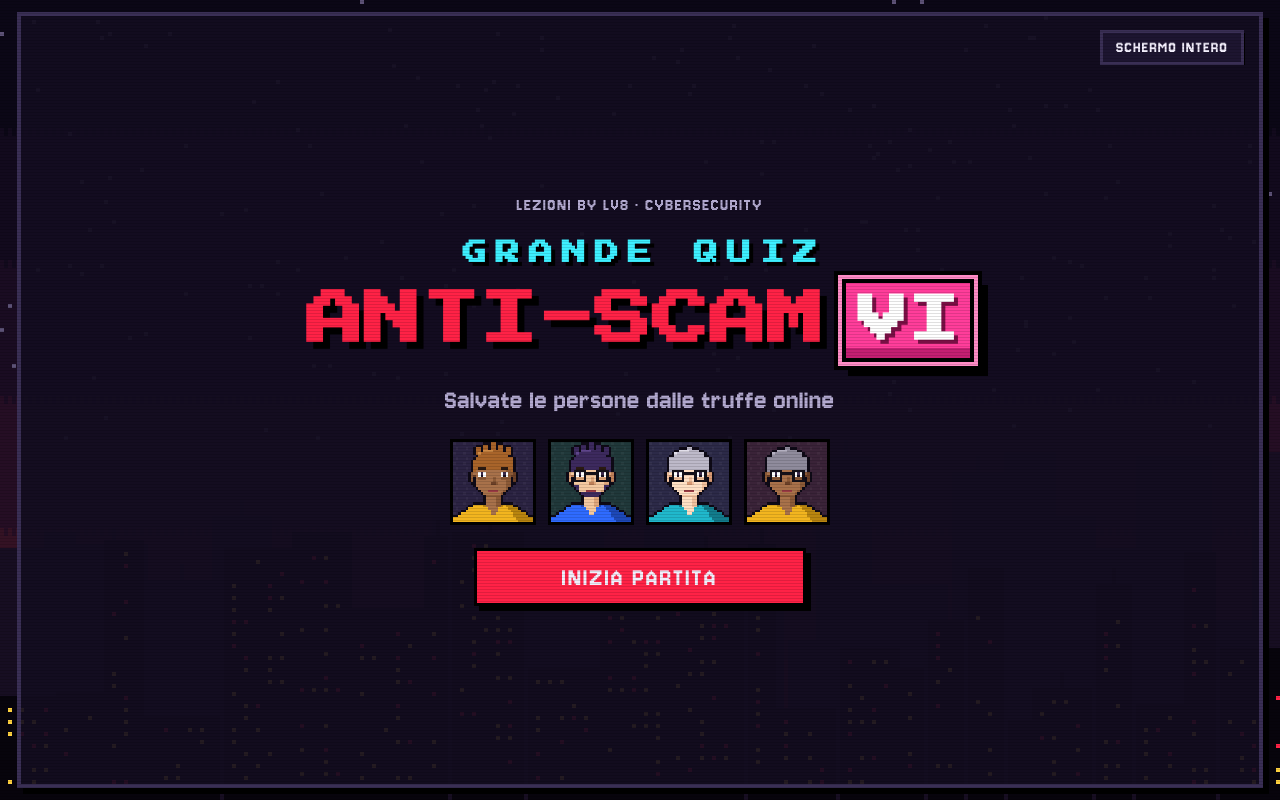
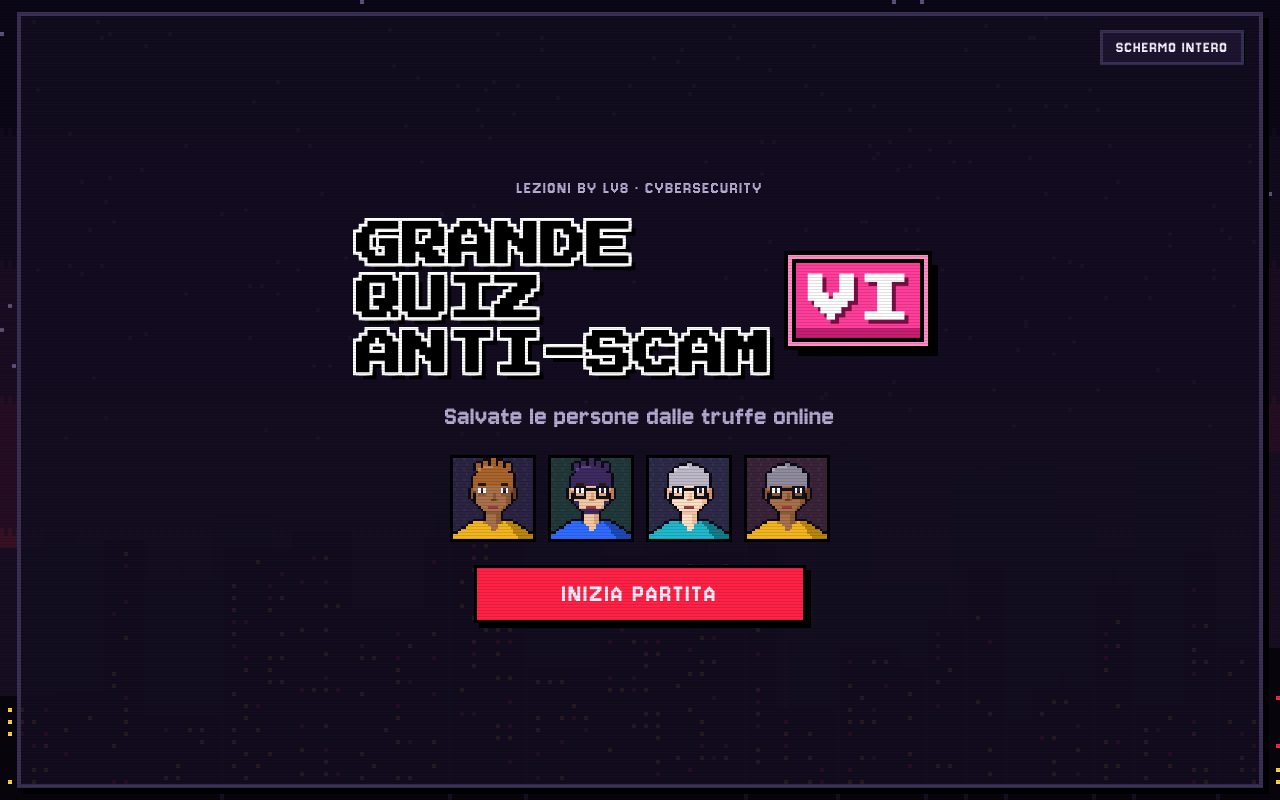
Before and after one commit to elbruco91/cyberquiz, a plain HTML site: page index.html in a window 1280 px wide. Drawn offline with Linux system fonts and the light colour scheme.

Commit message:
Titolo impilato, nero con contorno bianco
Co-Authored-By: Claude Opus 5.5 <noreply@anthropic.com>
Claude-Session: https://claude.ai/code/session_01XctrTzAWSLBDX3y8xf3daa

```diff
--- a/index.html
+++ b/index.html
@@ -119,10 +119,13 @@ button:focus-visible, input:focus-visible { outline: 3px solid var(--volt); outl
 /* ---------- Menu ---------- */
 .menu { display: grid; place-items: center; align-content: center; gap: calc(var(--u) * 3.2); text-align: center; flex: 1; }
 .menu .logo { font-family: var(--f-display); font-size: calc(var(--u) * 7.2); color: var(--blood); text-shadow: 7px 7px 0 var(--black); margin: 0; line-height: 1.15; letter-spacing: 0; }
-.menu .logo { display: grid; justify-items: center; gap: calc(var(--u) * 1.6); }
-.logo-top { font-size: calc(var(--u) * 3.4); color: var(--volt); letter-spacing: 0.35em; text-shadow: 4px 4px 0 var(--black); padding-left: 0.35em; }
-.logo-row { display: flex; align-items: center; gap: calc(var(--u) * 2.4); }
-.logo-main { font-size: calc(var(--u) * 8); color: var(--blood); text-shadow: 7px 7px 0 var(--black); }
+.menu .logo { display: flex; align-items: center; justify-content: center; gap: calc(var(--u) * 3); text-shadow: none; }
+.logo-stack { display: grid; justify-items: start; gap: calc(var(--u) * 1.2); }
+.logo-stack span {
+  font-size: calc(var(--u) * 6.4); line-height: 1; color: var(--black);
+  text-shadow: 3px 0 0 #fff, -3px 0 0 #fff, 0 3px 0 #fff, 0 -3px 0 #fff, 3px 3px 0 #fff, -3px -3px 0 #fff, 3px -3px 0 #fff, -3px 3px 0 #fff,
+               7px 7px 0 var(--black);
+}
 .logo-num {
   font-size: calc(var(--u) * 7); color: #ffffff; background: #ff3d9a; padding: calc(var(--u) * 1.4) calc(var(--u) * 1.6) calc(var(--u) * 1);
   border: 4px solid var(--black); box-shadow: inset 0 calc(var(--u) * -1.4) 0 #c41f72, 0 0 0 4px #ff8cc6, 0 0 0 8px var(--black), 10px 10px 0 4px var(--black);
@@ -586,8 +589,7 @@ document.title = C.title || "Cyberquiz";
 function logoHtml() {
   const words = (C.title || "Cyberquiz").toUpperCase().split(/\s+/);
   const num = words.length > 1 && /^[IVXLC]+$/.test(words[words.length - 1]) ? words.pop() : "";
-  const top = words.length > 2 ? words.splice(0, 2).join(" ") : "";
-  return `<h1 class="logo">${top ? `<span class="logo-top">${esc(top)}</span>` : ""}<span class="logo-row"><span class="logo-main">${esc(words.join(" "))}</span>${num ? `<span class="logo-num">${esc(num)}</span>` : ""}</span></h1>`;
+  return `<h1 class="logo"><span class="logo-stack">${words.map(w => `<span>${esc(w)}</span>`).join("")}</span>${num ? `<span class="logo-num">${esc(num)}</span>` : ""}</h1>`;
 }
 $("gameSub").textContent = C.eyebrow || "";
 
```
